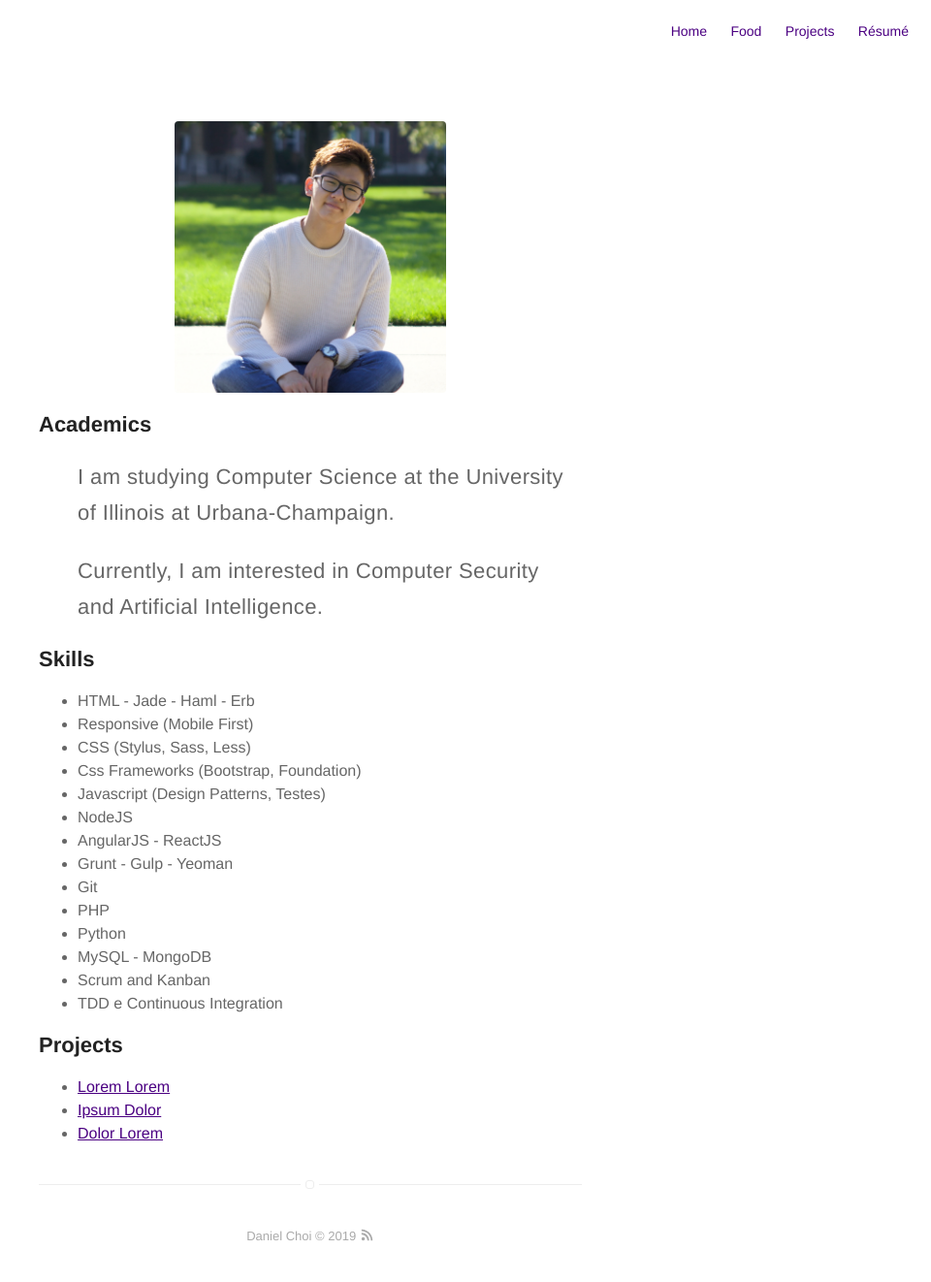
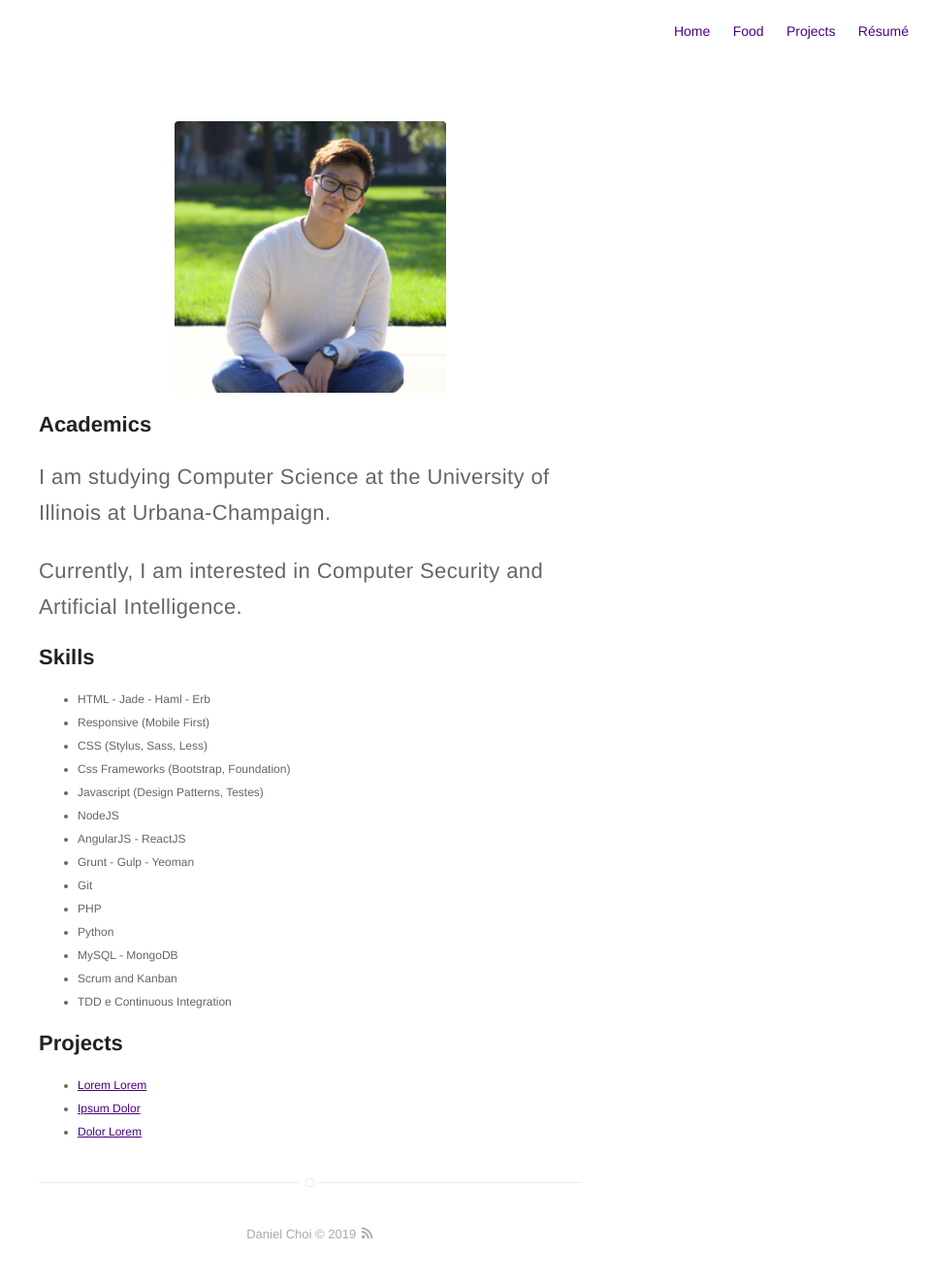
Before and after one commit to choiboy98/choiboy98.github.io, a Jekyll site: the page built from about.md, in a window 1280 px wide. Shown: the whole page at 97% size, without its empty margins (320-1280 px from the left). Built offline with Jekyll 4.4.1, drawn with Linux system fonts in a browser that asks for light colours.

Commit message:
changing font

```diff
--- a/_sass/base/general.sass
+++ b/_sass/base/general.sass
@@ -3,7 +3,7 @@ body, html
 
 body
 	line-height: 1
-	font: 16px $fontSans
+	font: 12px $fontSans
 	color: $alpha
 
 h1, h2, h3, h4
--- a/about.md
+++ b/about.md
@@ -6,10 +6,9 @@ layout: page
 
 <h2>Academics<h2>
 
-<ul>
-	<p>I am studying Computer Science at the University of Illinois at Urbana-Champaign.</p>
-	<p>Currently, I am interested in Computer Security and Artificial Intelligence.</p>
-</ul>
+<p>I am studying Computer Science at the University of Illinois at Urbana-Champaign.</p>
+
+<p>Currently, I am interested in Computer Security and Artificial Intelligence.</p>
 
 <h2>Skills</h2>
 
```
